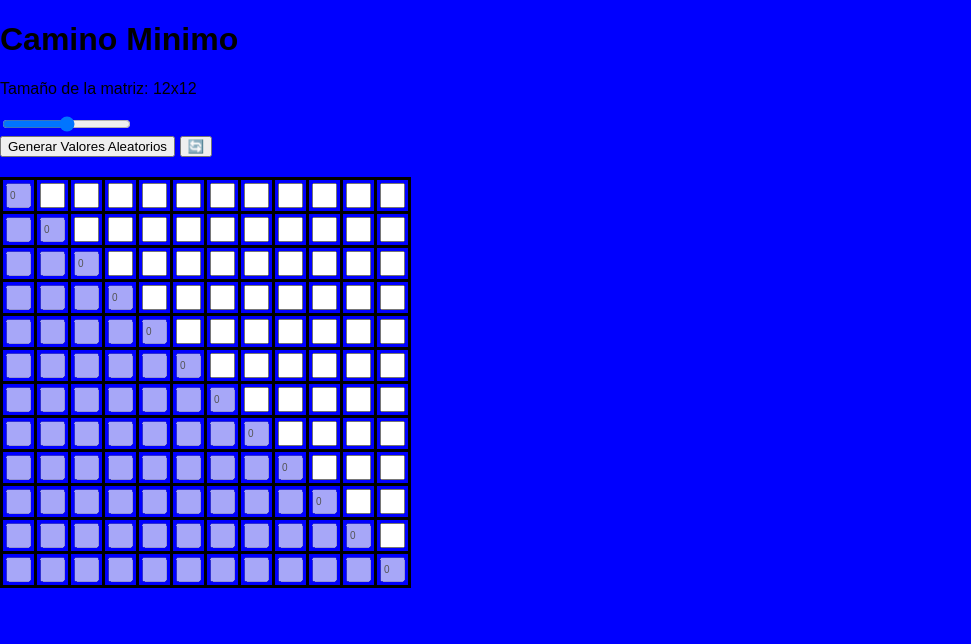
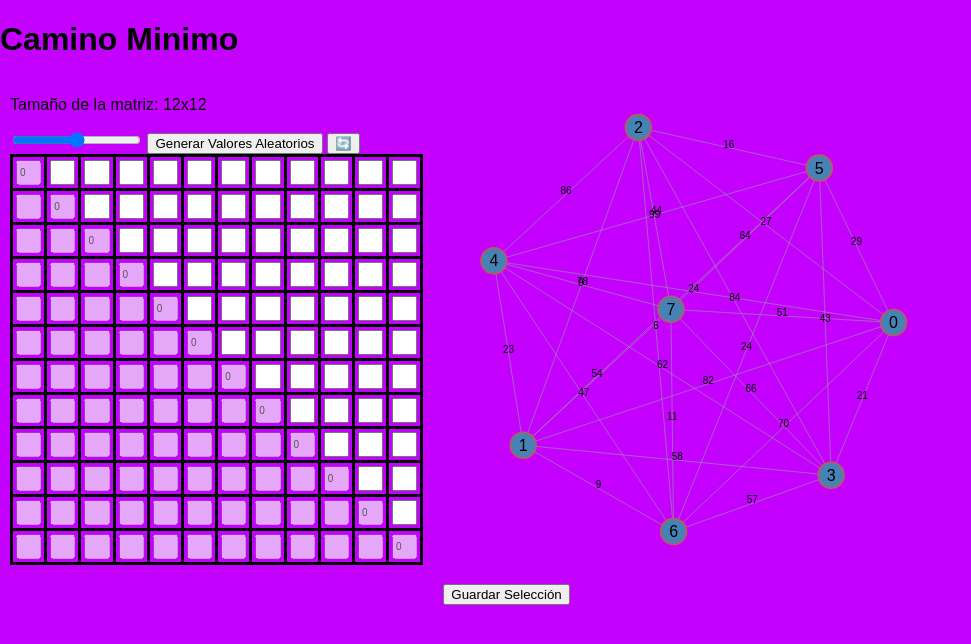
Before and after one commit to r0ggdev/Camino-Minimo, a Flask app: page / in a window 1280 px wide. Shown: the top 644 px of the page, without its empty margins (0-971 px from the left). Run offline with Flask 3, Linux system fonts and the light colour scheme.

Commit message:
borrador 01

```diff
--- a/app.py
+++ b/app.py
@@ -1,7 +1,17 @@
-from flask import Flask, render_template
+from logic import *
+from flask import Flask, render_template, request, jsonify, send_from_directory
 
 app = Flask(__name__)
 
-@app.route('/')
-def hello_world():
+@app.route('/', methods=['GET', 'POST'])
+
+def index():
     return render_template('index.html')
+
+@app.route('/matrix', methods=['GET', 'POST'])
+def recive_matrix():
+    data = request.json
+    matrix = data.get('matrix')
+    logic_matrix(matrix)
+
+    return jsonify( success=True, message='Matrix received')
--- /dev/null
+++ b/logic.py
@@ -0,0 +1,31 @@
+import numpy as np
+from dijkstra import dijkstra
+from graphs import GraphHandler
+import numpy as np
+
+def convert_matrix(js_matrix):
+    return np.array(js_matrix)
+
+def create_graphs(matrix):
+
+    matrix_serializable = matrix.astype(int).tolist()
+    graph = GraphHandler(matrix_serializable)
+    graph.save_json("./static/json/data.json")
+
+    return graph
+
+def logic_matrix(js_matrix):
+    try:
+        # Verificar si la matriz es None o está vacía
+        if js_matrix is None or len(js_matrix) == 0 or all(all(value is None for value in row) for row in js_matrix):
+            return 'Ingrese valores válidos para la matriz.'
+
+        matrix = convert_matrix(js_matrix)
+        print(matrix)
+        create_graphs(matrix)
+
+    except Exception as e:
+        print(e)
+        return f'Error: {str(e)}'
+
+    return 'Hello World'
--- /dev/null
+++ b/static/graphs.js
@@ -0,0 +1,138 @@
+fetch("/static/json/data.json")
+  .then((response) => response.json())
+  .then((data) => {
+    const svg = d3.select("#graph-container svg");
+    const width = +svg.attr("width");
+    const height = +svg.attr("height");
+
+    const selectedColor = "orange";
+    let selectedNodes = new Set();
+
+    const simulation = d3
+      .forceSimulation()
+      .force(
+        "link",
+        d3
+          .forceLink()
+          .id((d) => d.id)
+          .distance(300)
+      ) // Aumentar la distancia entre enlaces
+      .force("charge", d3.forceManyBody().strength(-100))
+      .force("center", d3.forceCenter(width / 2, height / 2));
+
+    // Crear enlaces
+    const link = svg
+      .append("g")
+      .attr("class", "links")
+      .selectAll("line")
+      .data(data.edges)
+      .enter()
+      .append("line")
+      .attr("class", "link");
+
+    // Crear etiquetas para los pesos
+    const linkLabels = svg
+      .append("g")
+      .attr("class", "link-labels")
+      .selectAll("text")
+      .data(data.edges)
+      .enter()
+      .append("text")
+      .attr("class", "link-label")
+      .attr("text-anchor", "middle")
+      .text((d) => d.weight); // Muestra el peso
+
+    // Crear nodos
+    const node = svg
+      .append("g")
+      .attr("class", "nodes")
+      .selectAll("g")
+      .data(data.nodes)
+      .enter()
+      .append("g")
+      .attr("class", "node")
+      .on("click", (event, d) => {
+        // Seleccionar/deseleccionar nodo
+        if (selectedNodes.has(d.id)) {
+          selectedNodes.delete(d.id);
+          d3.select(event.currentTarget)
+            .select("circle")
+            .classed("selected", false);
+          d3.select(event.currentTarget)
+            .select("circle")
+            .attr("fill", "steelblue");
+        } else {
+          selectedNodes.add(d.id);
+          d3.select(event.currentTarget)
+            .select("circle")
+            .classed("selected", true);
+          d3.select(event.currentTarget)
+            .select("circle")
+            .attr("fill", selectedColor);
+        }
+      });
+
+    node
+      .append("circle")
+      .attr("r", 13) // Aumentar el tamaño del nodo para mejor visualización
+      .attr("fill", "steelblue");
+
+    node
+      .append("text")
+      .attr("text-anchor", "middle")
+      .attr("dy", ".35em")
+      .text((d) => d.label);
+
+    // Iniciar simulación
+    simulation.nodes(data.nodes).on("tick", ticked);
+
+    simulation.force("link").links(data.edges);
+
+    function ticked() {
+      link
+        .attr("x1", (d) => d.source.x)
+        .attr("y1", (d) => d.source.y)
+        .attr("x2", (d) => d.target.x)
+        .attr("y2", (d) => d.target.y);
+
+      linkLabels
+        .attr("x", (d) => (d.source.x + d.target.x) / 2) // Posición en el medio del enlace
+        .attr("y", (d) => (d.source.y + d.target.y) / 2); // Posición en el medio del enlace
+
+      node.attr("transform", (d) => `translate(${d.x},${d.y})`);
+    }
+
+    // Mover nodos
+    node.call(
+      d3
+        .drag()
+        .on("start", dragstarted)
+        .on("drag", dragged)
+        .on("end", dragended)
+    );
+
+    function dragstarted(event, d) {
+      if (!event.active) simulation.alphaTarget(0.3).restart();
+      d.fx = d.x;
+      d.fy = d.y;
+    }
+
+    function dragged(event, d) {
+      d.fx = event.x;
+      d.fy = event.y;
+    }
+
+    function dragended(event, d) {
+      if (!event.active) simulation.alphaTarget(0);
+      d.fx = null;
+      d.fy = null;
+    }
+
+    // Guardar selección
+    document.getElementById("saveSelection").onclick = function () {
+      const selectedArray = Array.from(selectedNodes);
+      console.log("Nodos seleccionados:", selectedArray);
+      document.getElementById("grap").innerHTML = selectedArray.join(", ");
+    };
+  })
+  .catch((error) => console.error("Error al cargar el JSON:", error));
--- /dev/null
+++ b/static/json/data.json
@@ -0,0 +1 @@
+{"nodes": [{"id": 0, "label": "0"}, {"id": 1, "label": "1"}, {"id": 2, "label": "2"}, {"id": 3, "label": "3"}, {"id": 4, "label": "4"}, {"id": 5, "label": "5"}, {"id": 6, "label": "6"}, {"id": 7, "label": "7"}], "edges": [{"source": 0, "target": 1, "weight": 82}, {"source": 0, "target": 2, "weight": 27}, {"source": 0, "target": 3, "weight": 21}, {"source": 0, "target": 4, "weight": 24}, {"source": 0, "target": 5, "weight": 29}, {"source": 0, "target": 6, "weight": 70}, {"source": 0, "target": 7, "weight": 51}, {"source": 1, "target": 2, "weight": 9}, {"source": 1, "target": 3, "weight": 58}, {"source": 1, "target": 4, "weight": 23}, {"source": 1, "target": 5, "weight": 48}, {"source": 1, "target": 6, "weight": 9}, {"source": 1, "target": 7, "weight": 54}, {"source": 2, "target": 3, "weight": 84}, {"source": 2, "target": 4, "weight": 86}, {"source": 2, "target": 5, "weight": 16}, {"source": 2, "target": 6, "weight": 6}, {"source": 2, "target": 7, "weight": 99}, {"source": 3, "target": 4, "weight": 62}, {"source": 3, "target": 5, "weight": 43}, {"source": 3, "target": 6, "weight": 57}, {"source": 3, "target": 7, "weight": 66}, {"source": 4, "target": 5, "weight": 44}, {"source": 4, "target": 6, "weight": 47}, {"source": 4, "target": 7, "weight": 78}, {"source": 5, "target": 6, "weight": 24}, {"source": 5, "target": 7, "weight": 64}, {"source": 6, "target": 7, "weight": 11}]}
--- a/static/styles.css
+++ b/static/styles.css
@@ -1,13 +1,29 @@
 body {
-  background-color: blue;
+    background-color: rgb(196, 1, 255);
     font-family: Arial, sans-serif;
     margin: 0;
     padding: 0;
 }
 
+.container {
+    display: flex; /* Usar flexbox para columnas */
+    justify-content: space-between; /* Espacio entre las columnas */
+    margin-top: 20px; /* Margen superior */
+}
+
+.matrix-column {
+    flex: 1; /* La matriz ocupa menos espacio */
+    margin: 0 10px; /* Margen entre las columnas */
+}
+
+.graph-column {
+    flex: 2; /* El grafo ocupa más espacio */
+    margin: 0 10px; /* Margen entre las columnas */
+}
+
 table {
     border-collapse: collapse;
-  margin-top: 20px;
+    width: 100%; /* Ocupa todo el ancho disponible */
 }
 
 table,
@@ -19,20 +35,43 @@ td {
 }
 
 td {
-  width: 25px; /* Establece un ancho fijo */
-  height: 25px; /* Establece una altura fija */
-  text-align: center;
+    width: 25px; /* Ancho fijo */
+    height: 25px; /* Altura fija */
 }
 
 input[type="number"] {
-  width: 100%; /* El input ocupa el 100% del espacio de la celda */
-  height: 100%; /* El input ocupa el 100% del espacio de la celda */
+    width: 100%; /* Ocupa el 100% del espacio de la celda */
+    height: 100%; /* Ocupa el 100% del espacio de la celda */
     box-sizing: border-box; /* Incluye padding en el tamaño total */
-  font-size: 10px; /* Ajusta el tamaño de la fuente si es necesario */
-  -moz-appearance: textfield; /* Elimina las flechas en Firefox */
+    font-size: 10px; /* Tamaño de fuente ajustado */
+    -moz-appearance: textfield; /* Elimina flechas en Firefox */
 }
+
 input[type="number"]::-webkit-inner-spin-button,
 input[type="number"]::-webkit-outer-spin-button {
-  -webkit-appearance: none; /* Elimina las flechas en Chrome y Safari */
-  margin: 0; /* Elimina el margen */
+    -webkit-appearance: none; /* Elimina flechas en Chrome y Safari */
+    margin: 0; /* Elimina margen */
 }
+
+.graph-container {
+    display: flex;
+    justify-content: center; /* Centra el gráfico en su columna */
+}
+
+      .node circle {
+        stroke: #c75757;
+        stroke-width: 1.5px;
+      }
+      .link {
+        fill: none;
+        stroke: #999;
+        stroke-opacity: 0.6;
+      }
+      .selected {
+        stroke: orange;
+        stroke-width: 3px;
+      }
+      .link-label {
+        font-size: 10px;
+        fill: black;
+      }
--- a/templates/index.html
+++ b/templates/index.html
@@ -1,26 +1,43 @@
 <!DOCTYPE html>
 <html lang="en">
   <head>
-    <meta charset="UTF-8">
-    <meta name="viewport" content="width=device-width, initial-scale=1.0">
-    <script src="https://d3js.org/d3.v5.min.js"></script>
-    <link rel="stylesheet" href="{{url_for('static', filename = '/styles.css')}}">
-    <link rel="shortcut icon" href="{{url_for('static', filename='/sources/icons/icon_graph.ico')}}" type="image/x-icon">
-
+    <meta charset="UTF-8" />
+    <meta name="viewport" content="width=device-width, initial-scale=1.0" />
+    <script src="https://d3js.org/d3.v6.min.js"></script>
+    <link
+      rel="stylesheet"
+      href="{{url_for('static', filename = '/styles.css')}}"
+    />
+    <link
+      rel="shortcut icon"
+      href="{{url_for('static', filename='/sources/icons/icon_graph.ico')}}"
+      type="image/x-icon"
+    />
 
     <title>Shortest Path</title>
   </head>
   <body>
     <h1>Camino Minimo</h1>
 
-    <div class="form">
-        <p id = "matrix_value_range"></p>
-        <input id ="matrix_input" type="range" min="8" max="16" step="1">
-    </div>
+    <div class="container">
+      <div class="matrix-column">
+          <p id="matrix_value_range"></p>
+          <input id="matrix_input" type="range" min="8" max="16" step="1" />
           <button id="randomize_button">Generar Valores Aleatorios</button>
           <button id="reset_button" type="reset">🔄️</button>
           <div id="matrix_form"></div>
+      </div>
+
+      <div class="graph-column">
+        <div id="graph-container">
+          <svg width="500" height="500"></svg>
+        </div>
+        <button id="saveSelection">Guardar Selección</button>
+        <p id="grap"></p>
+      </div>
+    </div>
 
     <script src="{{url_for('static', filename='/script.js')}}"></script>
+    <script src="{{url_for('static', filename='/graphs.js')}}"></script>
   </body>
 </html>
```
Also changed, not shown: graphs.py (+9 -5 lines), static/script.js (+22 -19 lines). Lines whose indentation alone changed are shown as unchanged.
